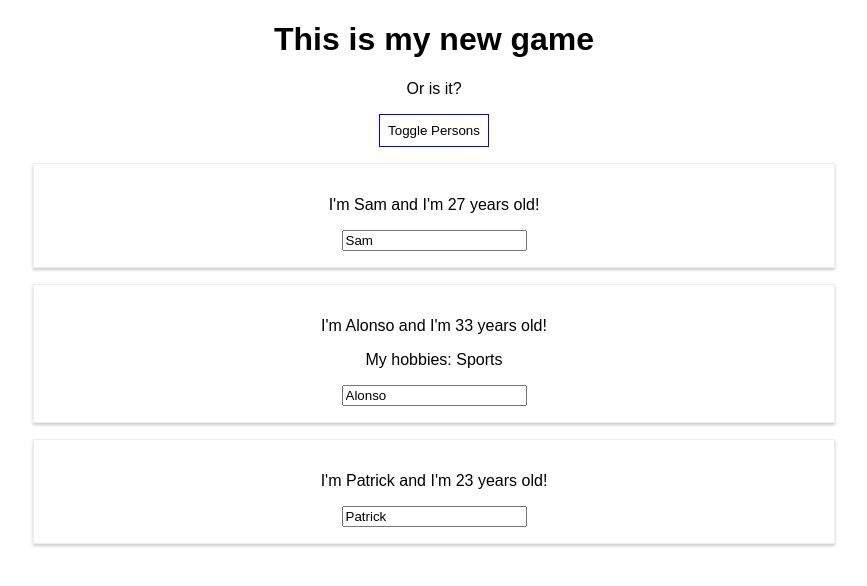
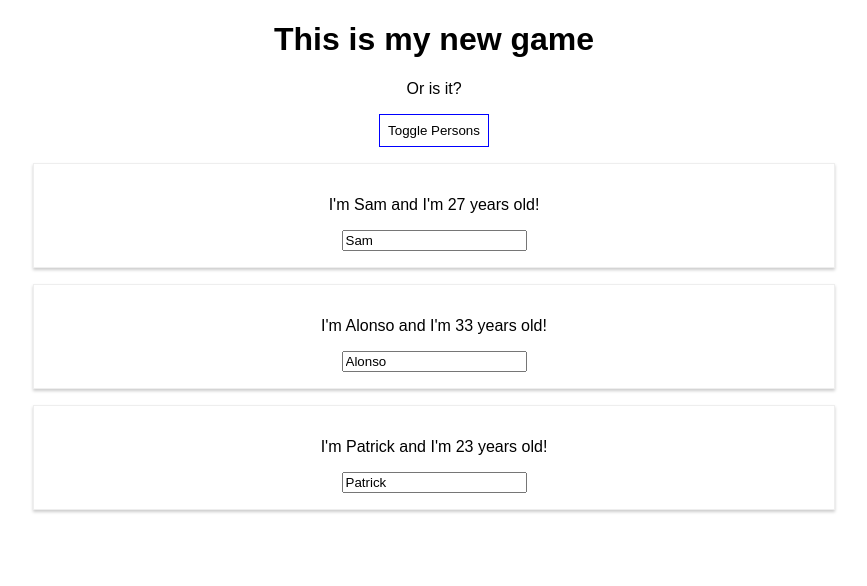
Before and after one commit to likealonso/new_game, a React (Create React App) app: page / in a window 1280 px wide. Both pictures are taken after a click on the button "Toggle Persons". Shown: the top 586 px of the page, without its empty margins (206-1073 px from the left). Built offline with nearby package versions, Linux system fonts and the light colour scheme.

Commit message:
mapping components

```diff
--- a/src/App.js
+++ b/src/App.js
@@ -5,31 +5,34 @@ import Person from './Person/Person'
 class App extends Component {
   state = {
     persons: [
-      { name: 'Sam', age: 27 },
-      { name: 'Alonso', age: 33 },
-      { name: 'Patrick', age: 23 },
+      { id: 1, name: 'Sam', age: 27 },
+      { id: 2, name: 'Alonso', age: 33 },
+      { id: 3, name: 'Patrick', age: 23 },
     ],
     otherState: 'whatever',
     showPersons: false
   }
 
-  switchNameHandler = (newName) => {
+
+  nameChangedHandler = (event, id) => {
+    const personIndex = this.state.persons.findIndex(p => p.id === id)
+    const person = {...this.state.persons[personIndex]}
+    // const person = Object.assign({}, this.state.persons[personIndex]) //same as above line
+    person.name = event.target.value;
+    const persons = [...this.state.persons]
+    persons[personIndex] = person
+
     this.setState({
-      persons: [
-        { name: newName, age: 30 },
-        { name: 'Alonso', age: 33 },
-        { name: 'Patrick', age: 24 },
-      ]
+      persons: persons
     })
   }
 
-  nameChangedHandler = (event) => {
+  deletePersonHandler = (personIndex) => {
+    // const persons = this.state.persons.slice(); //copies the array and returns a new one
+    const persons = [...this.state.persons]; // modern version of above
+    persons.splice(personIndex, 1);
     this.setState({
-      persons: [
-        { name: 'Sam', age: 27 },
-        { name: event.target.value, age: 33 },
-        { name: 'Patrick', age: 23 },
-      ]
+      persons: persons
     })
   }
 
@@ -49,6 +52,23 @@ class App extends Component {
       cursor: 'pointer'
     };
 
+    let persons = null
+    if (this.state.showPersons) {
+      persons = (
+        <div>
+          {this.state.persons.map((person, index) =>
+            <Person
+              click={() => this.deletePersonHandler(index)}
+              name={person.name}
+              age={person.age}
+              key={person.id}
+              changed={(event) => this.nameChangedHandler(event, person.id)}
+            />
+          )}
+        </div>
+      )
+    }
+
     return (
       <div className="App">
         <h1>This is my new game</h1>
@@ -56,25 +76,7 @@ class App extends Component {
         <button
           style={style}
           onClick={this.togglePersonHandler}>Toggle Persons</button>
-        {this.state.showPersons ?
-        <div>
-          <Person
-            name={this.state.persons[0].name}
-            age={this.state.persons[0].age}
-          />
-          <Person
-            name={this.state.persons[1].name}
-            age={this.state.persons[1].age}
-            click={this.switchNameHandler.bind(this, 'Sam!!')}
-            changed={this.nameChangedHandler}>
-            My hobbies: Sports
-          </Person>
-          <Person
-            name={this.state.persons[2].name}
-            age={this.state.persons[2].age}
-          />
-        </div> : null
-        }
+        {persons}
       </div>
 
     );
```
